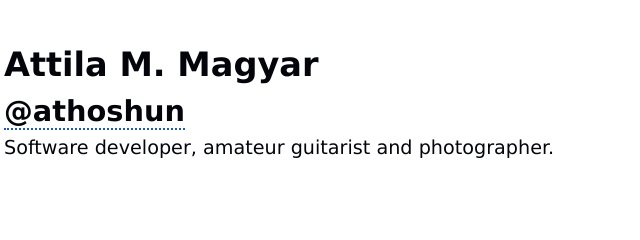
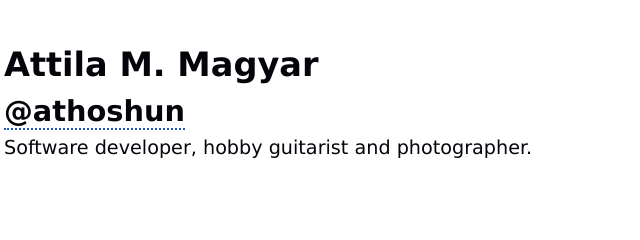
Before and after one commit to attilammagyar/attilammagyar.github.io, a plain HTML site: page index.html in a window 1280 px wide. Shown: the top 240 px of the page, 424-1064 px from the left. Drawn offline with Linux system fonts and the light colour scheme.

Commit message:
minor wording change

```diff
--- a/index.html
+++ b/index.html
@@ -3,7 +3,7 @@
 <head>
   <title>athos[hun]</title>
   <meta charset="utf-8" />
-  <meta name="description" content="Software developer, amateur guitarist and photographer." />
+  <meta name="description" content="Software developer, hobby guitarist and photographer." />
   <link rel="stylesheet" href="style.css" />
   <link rel="icon" href="athoshun-close.jpg" />
 </head>
@@ -12,7 +12,7 @@
     <img src="athoshun-close.jpg" alt="athoshun" />
     <h1>Attila M. Magyar</h1>
     <h2><a href="https://twitter.com/athoshun">@athoshun</a></h2>
-    <p>Software developer, amateur guitarist and photographer.</p>
+    <p>Software developer, hobby guitarist and photographer.</p>
   </header>
 
   <div class="menu">
```
